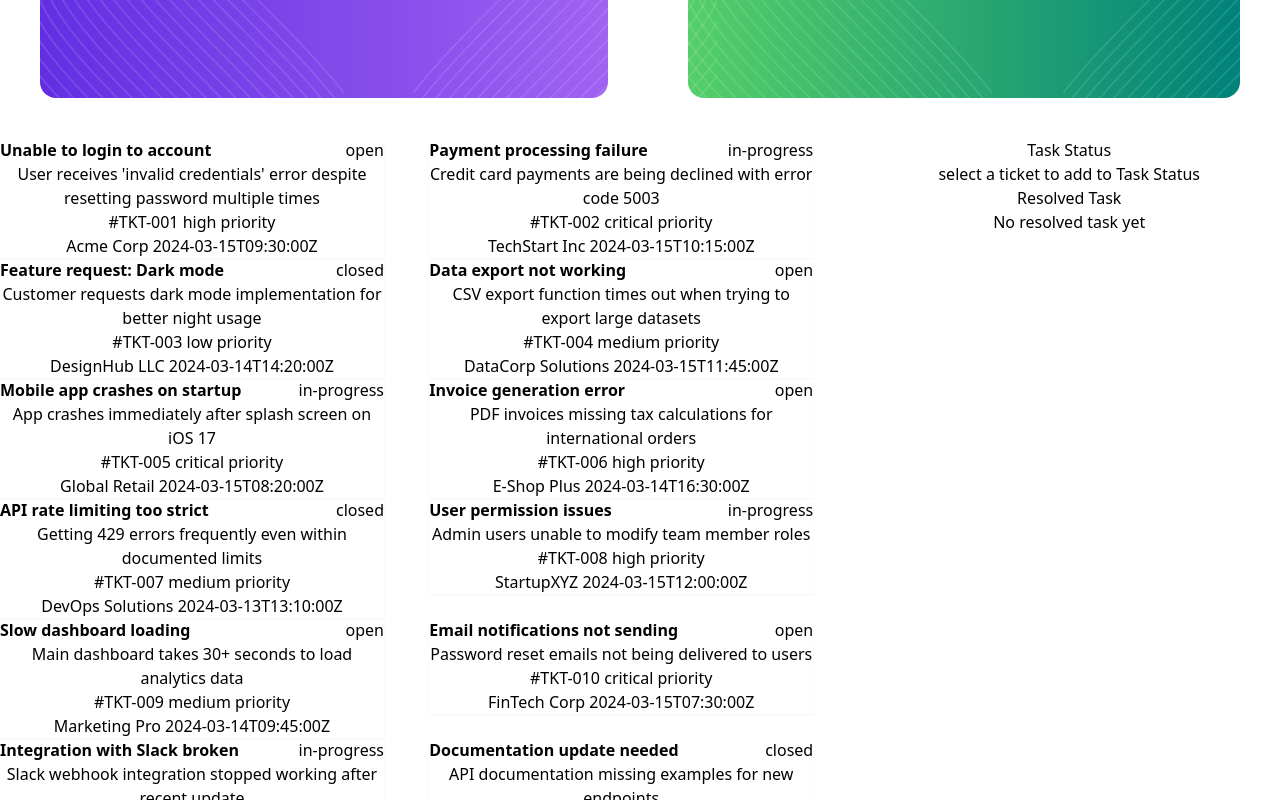
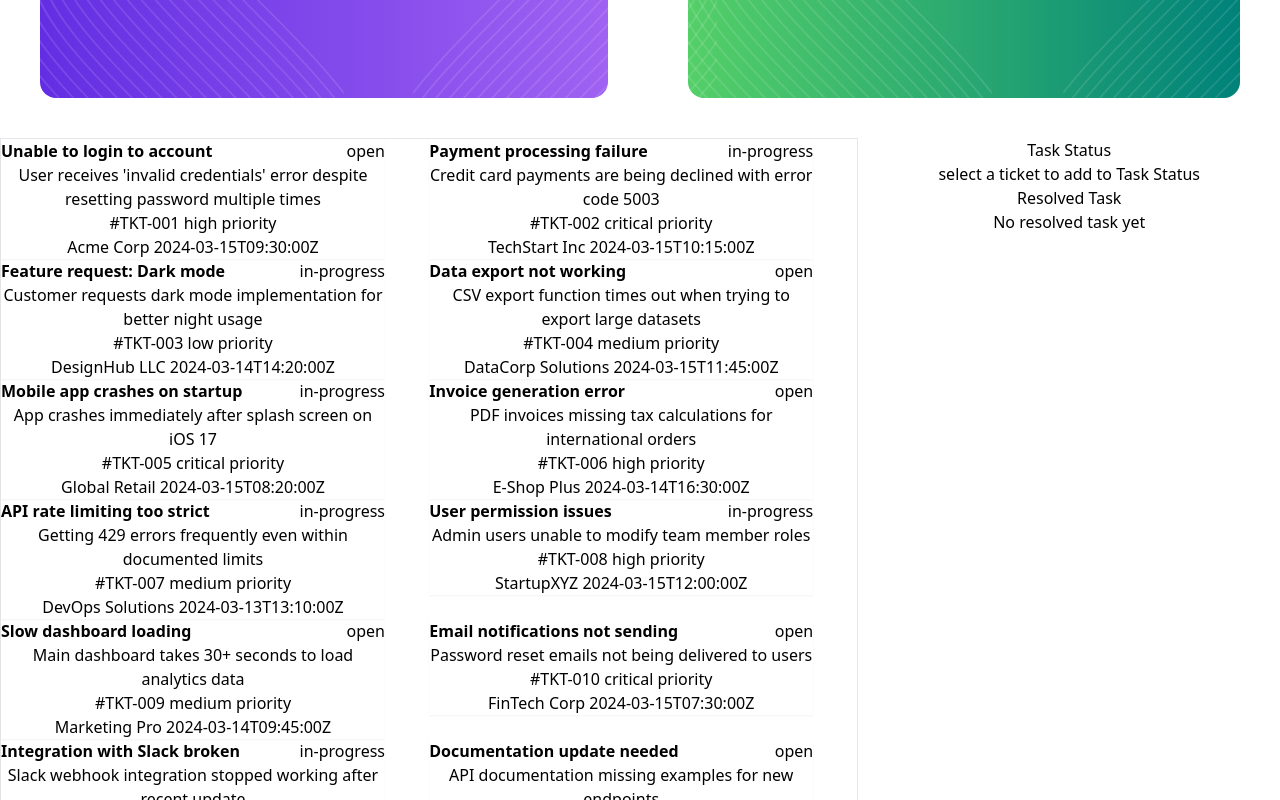
Before and after one commit to minajarifa/Mission-Restart-A2, a React (Vite) app: page / in a window 1280 px wide. Shown: the part 640-1440 px from the top of the page. Built offline with nearby package versions, Linux system fonts and the light colour scheme.

Commit message:
added filter

```diff
--- a/public/ticket.json
+++ b/public/ticket.json
@@ -24,7 +24,7 @@
       "description": "Customer requests dark mode implementation for better night usage",
       "customer": "DesignHub LLC",
       "priority": "low",
-      "status": "closed",
+      "status": "in-progress",
       "createdAt": "2024-03-14T14:20:00Z"
     },
     {
@@ -60,7 +60,7 @@
       "description": "Getting 429 errors frequently even within documented limits",
       "customer": "DevOps Solutions",
       "priority": "medium",
-      "status": "closed",
+      "status": "in-progress",
       "createdAt": "2024-03-13T13:10:00Z"
     },
     {
@@ -105,7 +105,7 @@
       "description": "API documentation missing examples for new endpoints",
       "customer": "DevHub Community",
       "priority": "low",
-      "status": "closed",
+      "status": "open",
       "createdAt": "2024-03-12T15:40:00Z"
     },
     {
@@ -123,7 +123,7 @@
       "description": "Website showing security warning due to expired SSL certificate",
       "customer": "SecureBank Ltd",
       "priority": "critical",
-      "status": "closed",
+      "status": "open",
       "createdAt": "2024-03-14T08:00:00Z"
     },
     {
@@ -150,7 +150,7 @@
       "description": "Cannot upload video files larger than 10MB for training materials",
       "customer": "EduTech Corp",
       "priority": "medium",
-      "status": "closed",
+      "status": "in-progress",
       "createdAt": "2024-03-13T11:20:00Z"
     },
     {
--- a/src/Pages/Home/Home.jsx
+++ b/src/Pages/Home/Home.jsx
@@ -6,8 +6,8 @@ const fetchTicket = async () => {
   const res = await fetch(`/ticket.json`)
   return res.json();
 };
+const TicketPromise= fetchTicket()
 export default function Home() {
-  const TicketPromise= fetchTicket()
   return (
     <div className="text-center">
       <Banner></Banner>
--- a/src/Pages/TicketContainer/TicketContainer.jsx
+++ b/src/Pages/TicketContainer/TicketContainer.jsx
@@ -7,7 +7,7 @@ export default function TicketContainer({ TicketPromise }) {
   return (
     <div className="flex">
       {/* All ticket card */}
-      <div className="grid flex-1 md:grid-cols-2 ">
+      <div className="grid flex-1 border md:grid-cols-2">
         {tickets.map((ticket) => (
           <Ticket key={ticket.id} ticket={ticket}></Ticket>
         ))}
```
